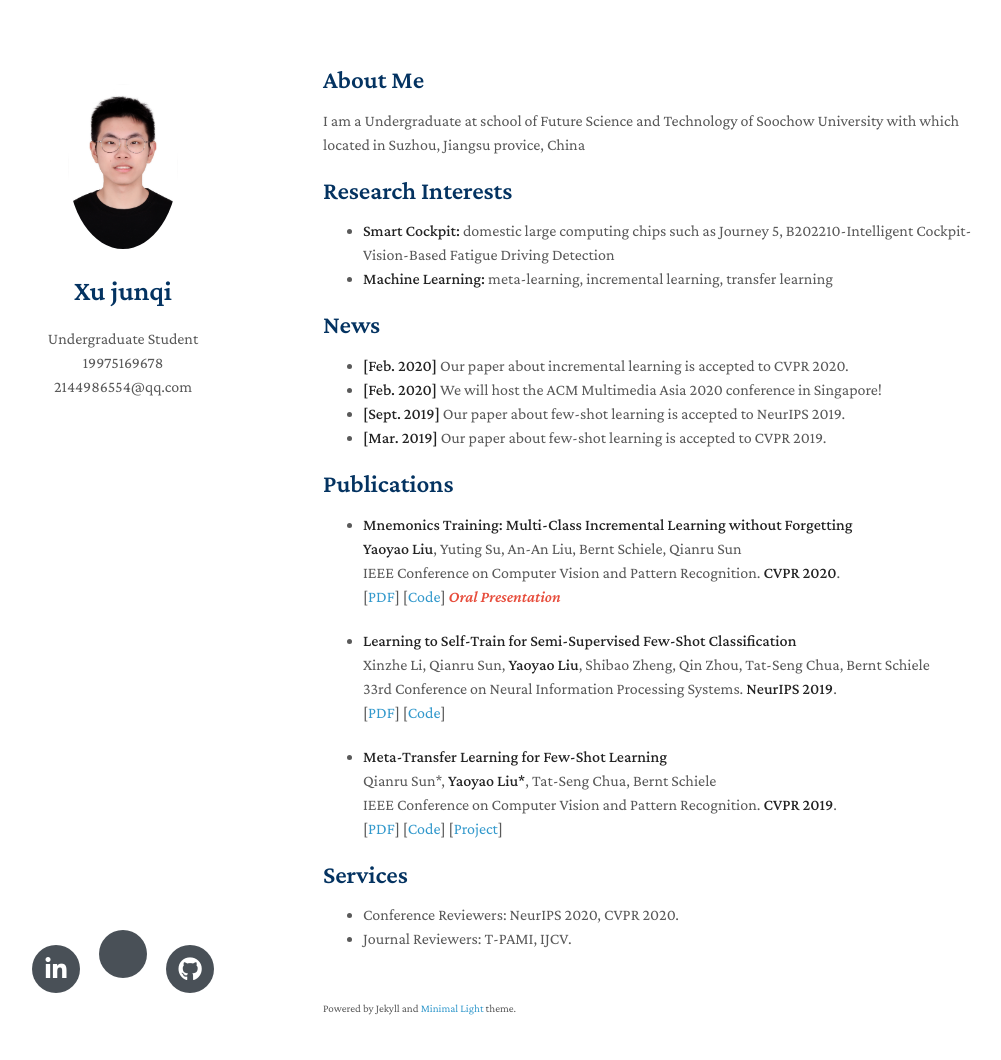
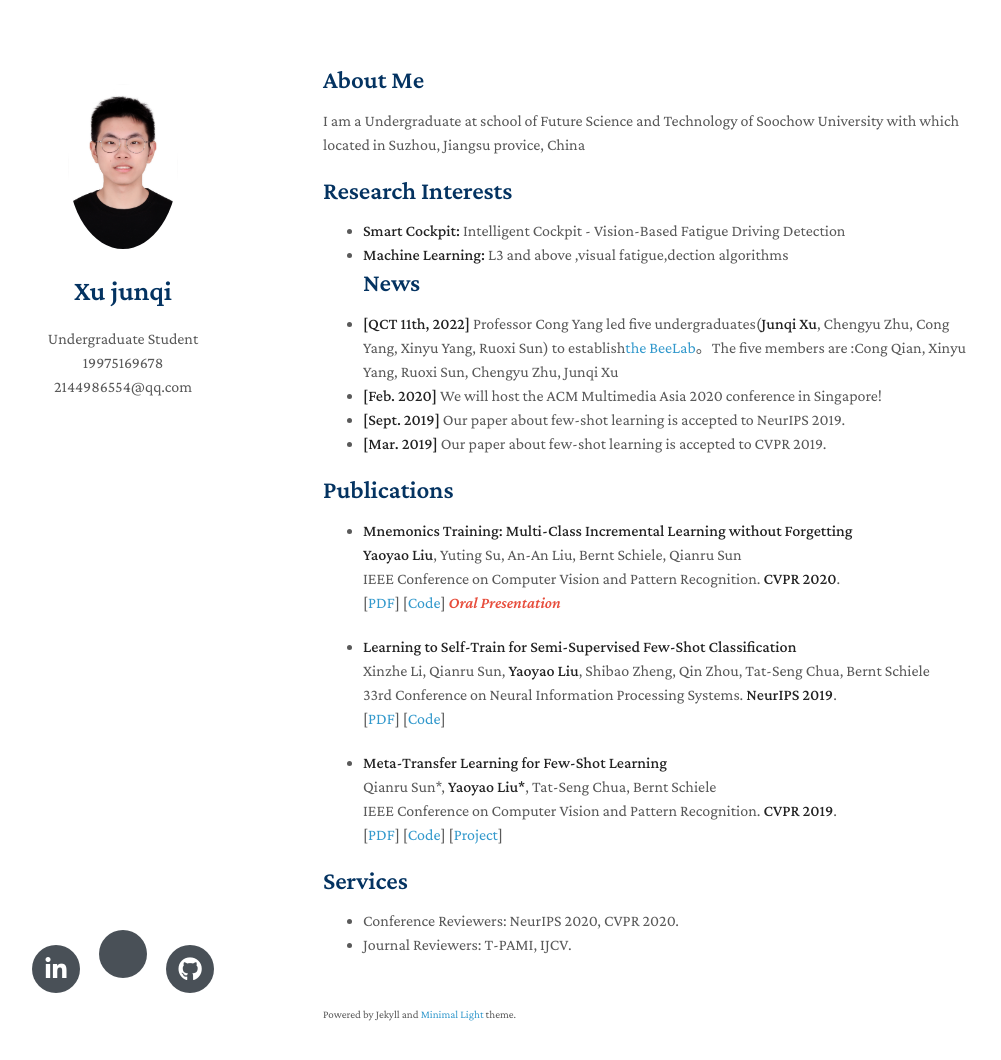
Before and after one commit to junqixu/junqixu.github.io, a Jekyll site: the page built from index.md, in a window 1280 px wide and 1095 px high. Shown: the top 1060 px of the window, without its empty margins (147-1148 px from the left). Built offline with Jekyll 4.4.1, drawn with Linux system fonts in a browser that asks for light colours; nearby versions of some CDN libraries; a style sheet for code colours, icons or effects is not loaded; our own code applies the rules of GitHub Pages for plain Markdown files.

Commit message:
Update index.md

```diff
--- a/index.md
+++ b/index.md
@@ -8,12 +8,11 @@ I am a Undergraduate at school of Future Science and Technology of Soochow Unive
 
 ## Research Interests
 
-- **Smart Cockpit:** domestic large computing chips such as Journey 5, B202210-Intelligent Cockpit-Vision-Based Fatigue Driving Detection
-- **Machine Learning:** meta-learning, incremental learning, transfer learning
-
+- **Smart Cockpit:**  Intelligent Cockpit - Vision-Based Fatigue Driving Detection
+- **Machine Learning:** L3 and above ,visual fatigue,dection algorithms
 ## News
 
-- **[Feb. 2020]** Our paper about incremental learning is accepted to CVPR 2020.
+- **[QCT 11th, 2022]** Professor Cong Yang led five undergraduates(**Junqi Xu**, Chengyu Zhu, Cong Yang, Xinyu Yang, Ruoxi Sun) to establish[the BeeLab]()。The five members are :Cong Qian, Xinyu Yang, Ruoxi Sun, Chengyu Zhu, Junqi Xu
 - **[Feb. 2020]** We will host the ACM Multimedia Asia 2020 conference in Singapore!
 - **[Sept. 2019]** Our paper about few-shot learning is accepted to NeurIPS 2019.
 - **[Mar. 2019]** Our paper about few-shot learning is accepted to CVPR 2019.
```
